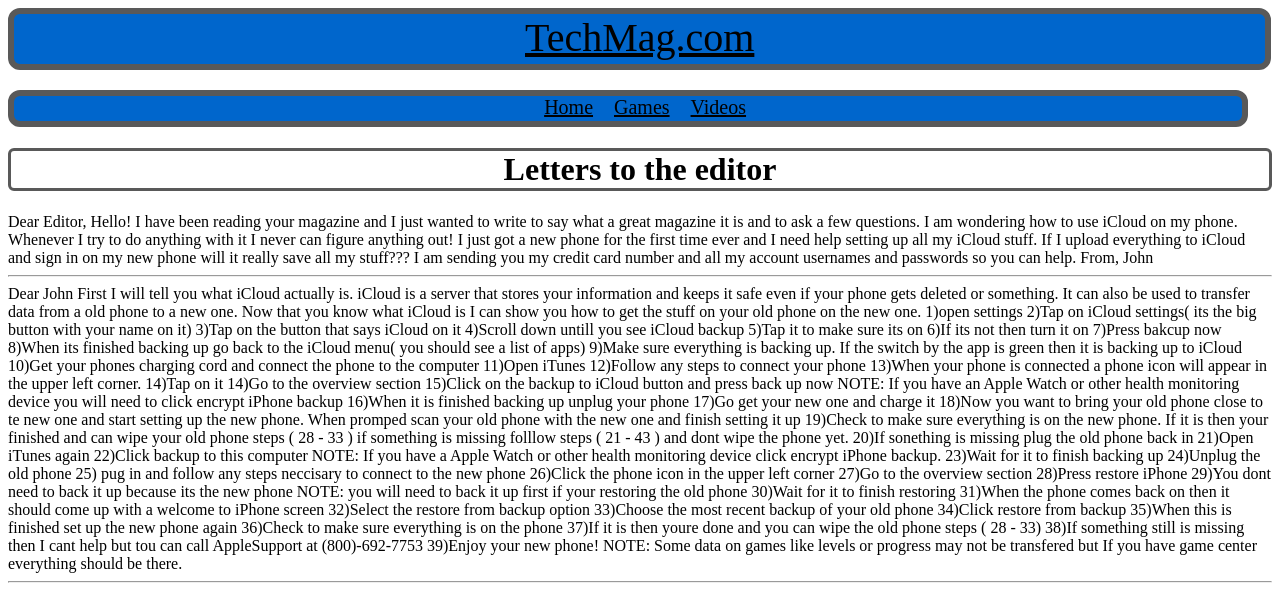
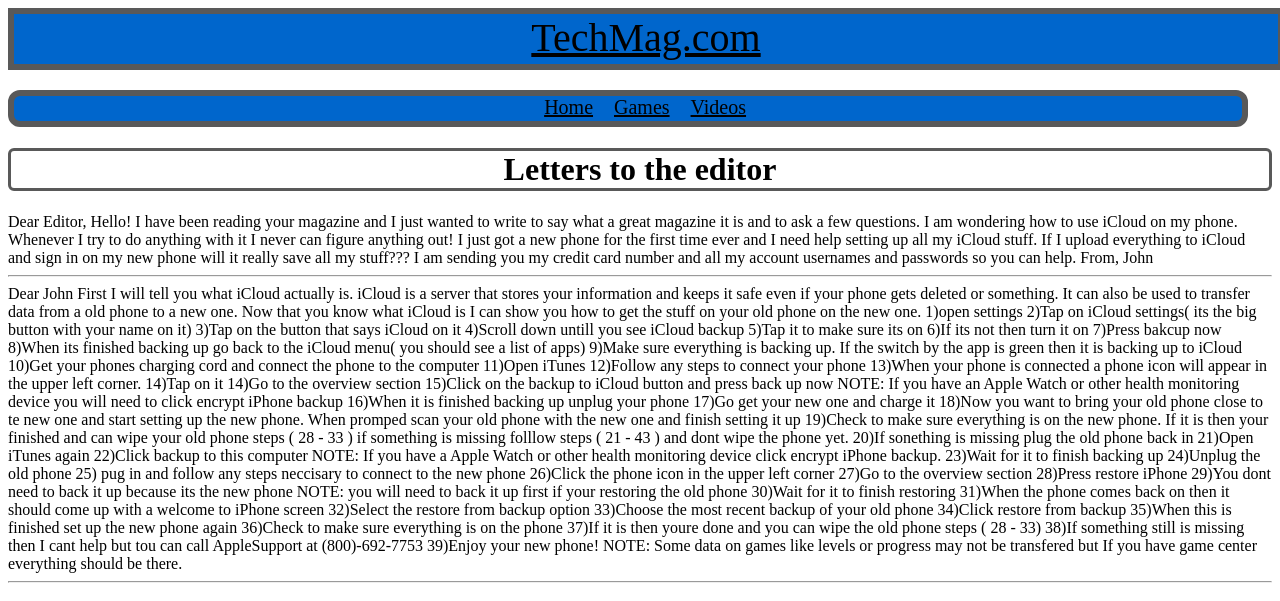
Before and after one commit to isapad03/isapad03-github.io, a plain HTML site: page index.html in a window 1280 px wide. Shown: the top 601 px of the page. Drawn offline with Linux system fonts and the light colour scheme; a script that the page names is missing.

Commit message:
Update main.css

```diff
--- a/main.css
+++ b/main.css
@@ -30,12 +30,11 @@ padding:50px;
 
 #banner{
 height: 50px;
-width: 99%;
+width: 100%;
 border:6px solid  #595959;
 background-color: #0066cc;
 text-align: center;
 font-size:40px;
-border-radius:12px;
 font-style:;
 margin-bottom:10px;
 }
```
